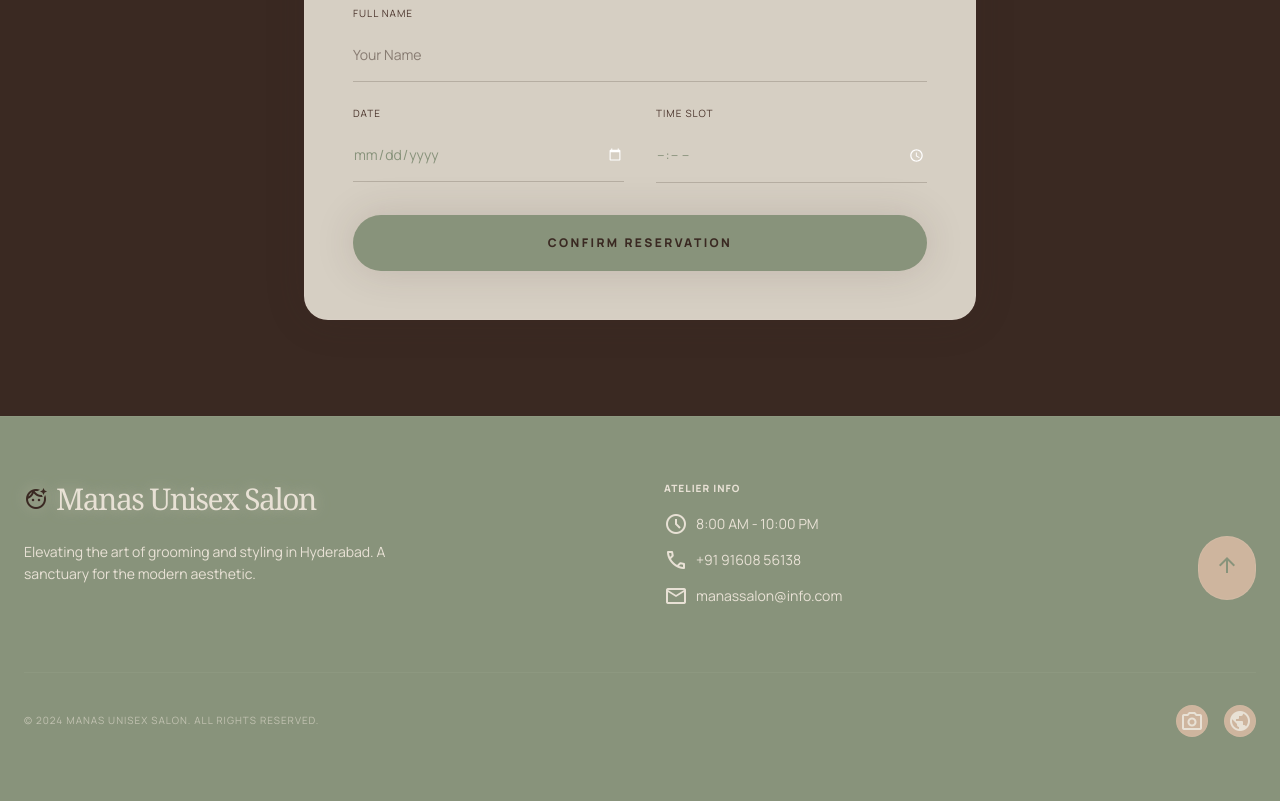
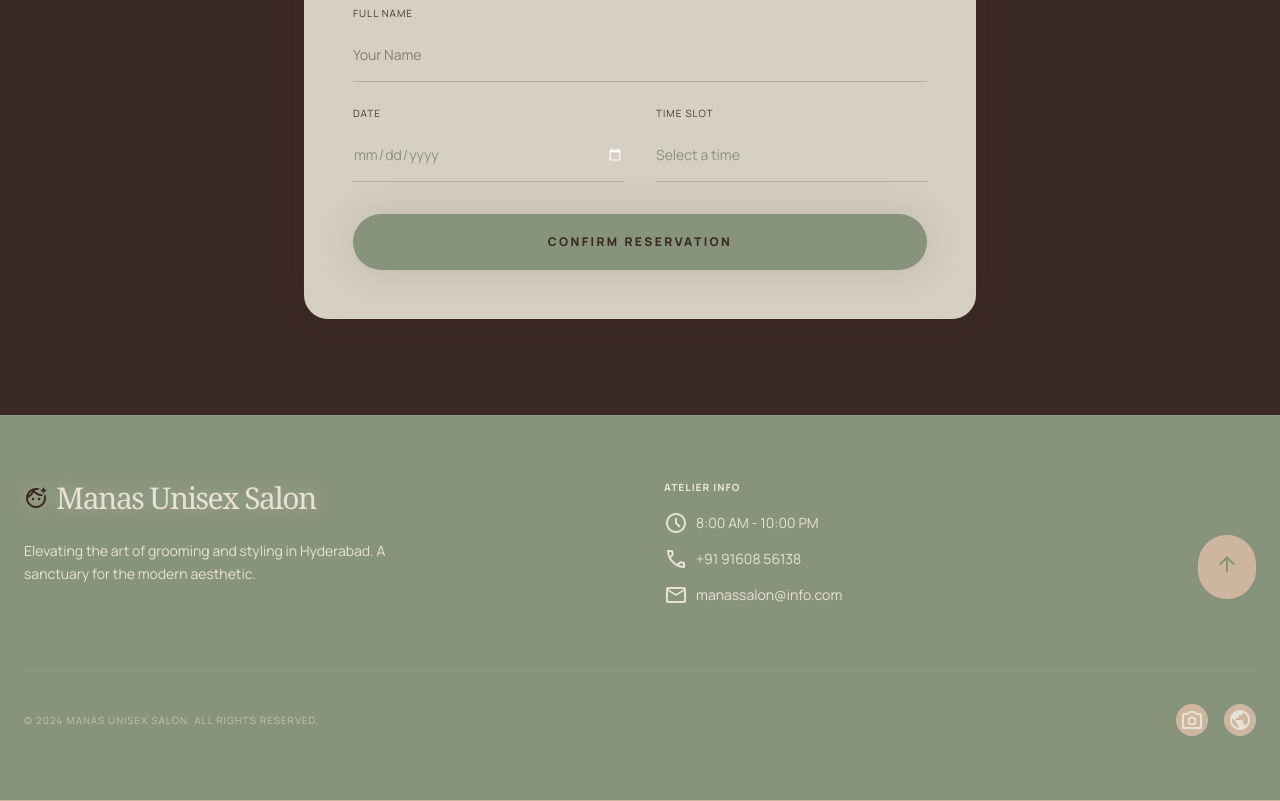
Before and after one commit to dropshipping272705-dotcom/6.5k-salon, a React (Vite) app: page /services in a window 1280 px wide. Shown: the part 9140-9941 px from the top of the page. Built offline with nearby package versions, Linux system fonts and the light colour scheme; no server answers.

Commit message:
fix: replace native time input with strict 8 AM to 10 PM dropdown

```diff
--- a/src/pages/Services.jsx
+++ b/src/pages/Services.jsx
@@ -494,15 +494,43 @@ export default function Services() {
                 </div>
                 <div>
                   <label className="font-manrope text-[10px] uppercase tracking-widest text-secondary block mb-2">Time Slot</label>
-                  <input
-                    type="time"
+                  <select
                     required
-                    min="08:00"
-                    max="22:00"
                     value={formData.preferredTime}
                     onChange={(e) => setFormData({...formData, preferredTime: e.target.value})}
-                    className="w-full bg-transparent border-b border-outline-variant py-4 px-0 font-manrope text-sm text-primary focus:outline-none focus:border-primary transition-colors [&::-webkit-calendar-picker-indicator]:invert"
-                  />
+                    className="w-full bg-transparent border-b border-outline-variant py-4 px-0 font-manrope text-sm text-primary focus:outline-none focus:border-primary transition-colors appearance-none cursor-pointer"
+                  >
+                    <option value="" disabled>Select a time</option>
+                    <option value="08:00">08:00 AM</option>
+                    <option value="08:30">08:30 AM</option>
+                    <option value="09:00">09:00 AM</option>
+                    <option value="09:30">09:30 AM</option>
+                    <option value="10:00">10:00 AM</option>
+                    <option value="10:30">10:30 AM</option>
+                    <option value="11:00">11:00 AM</option>
+                    <option value="11:30">11:30 AM</option>
+                    <option value="12:00">12:00 PM</option>
+                    <option value="12:30">12:30 PM</option>
+                    <option value="13:00">01:00 PM</option>
+                    <option value="13:30">01:30 PM</option>
+                    <option value="14:00">02:00 PM</option>
+                    <option value="14:30">02:30 PM</option>
+                    <option value="15:00">03:00 PM</option>
+                    <option value="15:30">03:30 PM</option>
+                    <option value="16:00">04:00 PM</option>
+                    <option value="16:30">04:30 PM</option>
+                    <option value="17:00">05:00 PM</option>
+                    <option value="17:30">05:30 PM</option>
+                    <option value="18:00">06:00 PM</option>
+                    <option value="18:30">06:30 PM</option>
+                    <option value="19:00">07:00 PM</option>
+                    <option value="19:30">07:30 PM</option>
+                    <option value="20:00">08:00 PM</option>
+                    <option value="20:30">08:30 PM</option>
+                    <option value="21:00">09:00 PM</option>
+                    <option value="21:30">09:30 PM</option>
+                    <option value="22:00">10:00 PM</option>
+                  </select>
                 </div>
               </div>
             </div>
```
